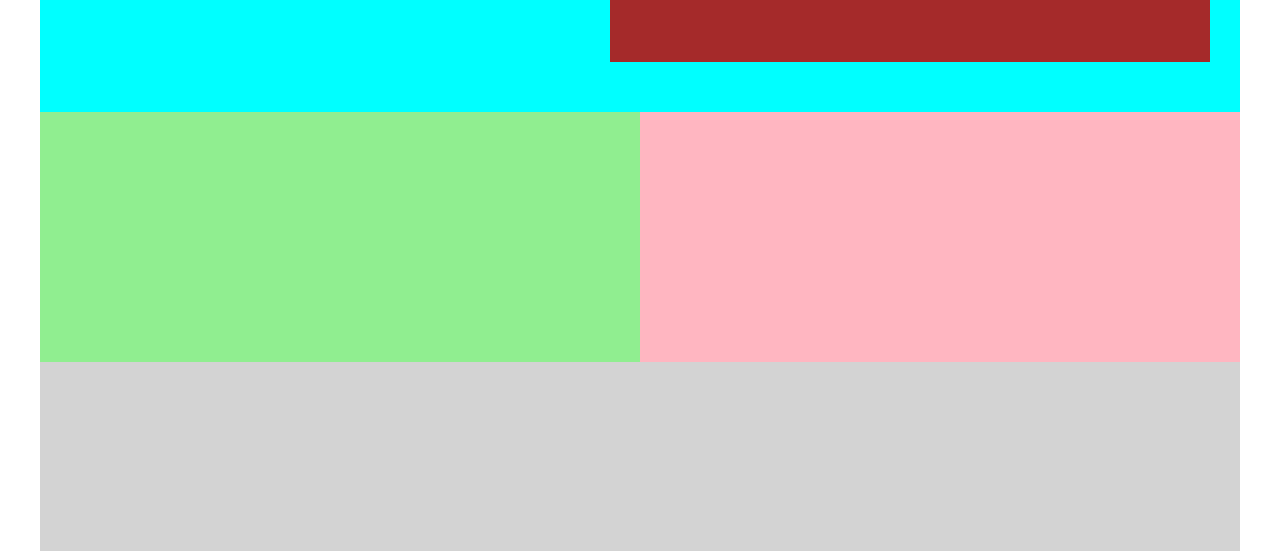
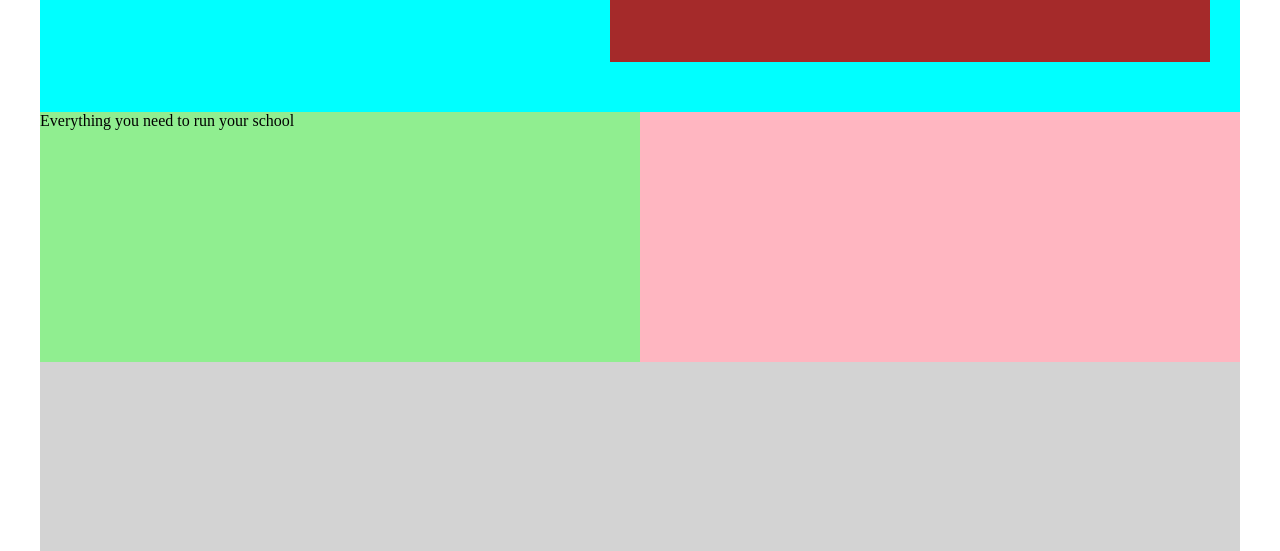
Before and after one commit to Valentina-2608/English_school_managing_system, a website: page index.html in a window 1280 px wide. Shown: the part 546-1097 px from the top of the page. Drawn offline with Linux system fonts and the light colour scheme.

Commit message:
Add text to block3

```diff
--- a/index.html
+++ b/index.html
@@ -40,7 +40,9 @@
 			<div class="block2"></div>
 		</div>
 		<div class="info2_block">
-			<div class="block3"></div>
+			<div class="block3">
+				<div class="block3_caption">Everything you need to run your school</div>
+			</div>
 			<div class="block4"></div>
 		</div>
 
```
